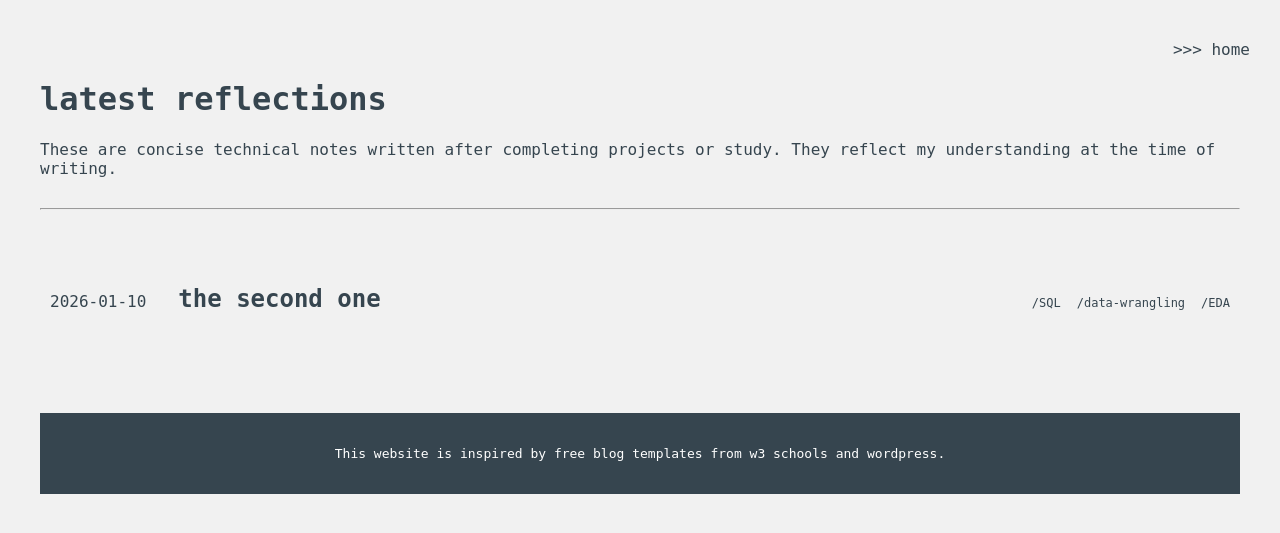
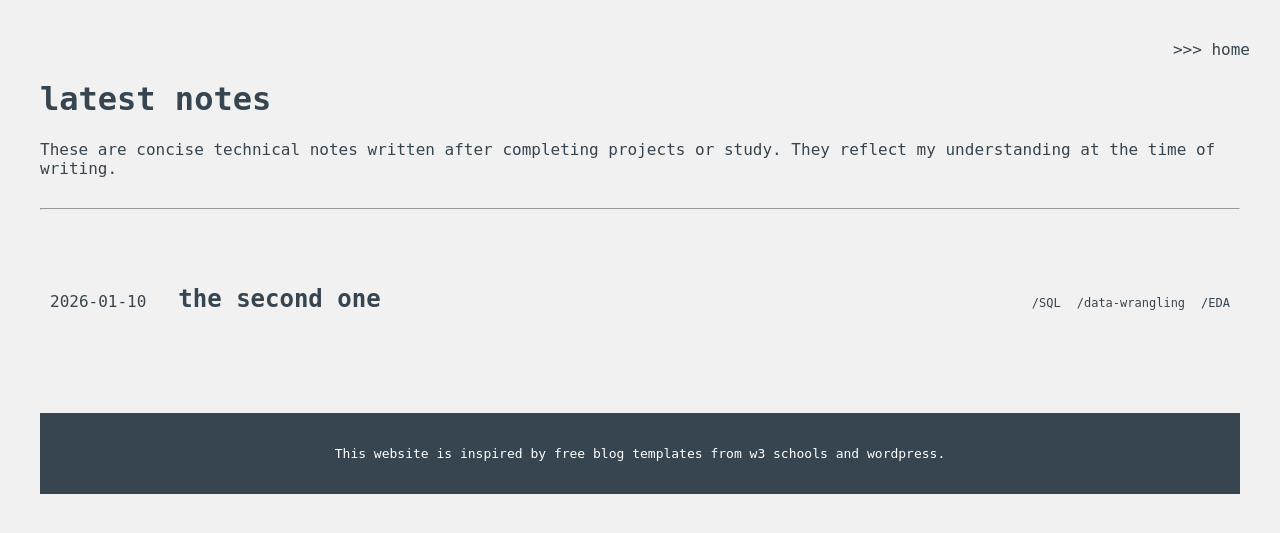
Before and after one commit to maisygraves/blog, a Jekyll site: the page built from notes.html, in a window 1280 px wide. Shown: the top 533 px of the page. Built offline with Jekyll 4.4.1, drawn with Linux system fonts in a browser that asks for light colours.

Commit message:
changed reflections to notes

```diff
--- a/_config.yml
+++ b/_config.yml
@@ -6,7 +6,3 @@
 title: b-Log
 
 url: https://github.com/maisygraves/blog
-
-collections:
-  skills:
-    output: true
--- a/_data/nav.yml
+++ b/_data/nav.yml
@@ -5,5 +5,5 @@ navigation:
   link: ./resources.html
 - name: resume
   link: https://www.linkedin.com/in/maigraves/
-- name: reflections
-  link: ./reflections.html
+- name: notes
+  link: ./notes.html
--- a/_layouts/skills.html
+++ b/_layouts/skills.html
@@ -20,7 +20,7 @@ layout: default
 
 <div class="post-list-content">
     {% for post in site.posts %}
-        {% if post.category contains "reflection" %}
+        {% if post.category contains "note" %}
                 {% include post-list.md %}
         {% endif %}
     {% endfor %}
--- a/reflections.html
+++ b/notes.html
@@ -1,6 +1,6 @@
 ---
 layout: default
-title: reflections
+title: notes
 ---
 
 {% include home-nav.md %}
@@ -18,7 +18,7 @@ title: reflections
 
 <div class="post-list-content">
 {% for post in site.posts %}
-    {% if post.categories contains "reflection" %}
+    {% if post.categories contains "note" %}
 
         {% include post-list.md %}
 
```
Also changed, not shown: _posts/2026-01-10-test.md (+1 -1 lines).
